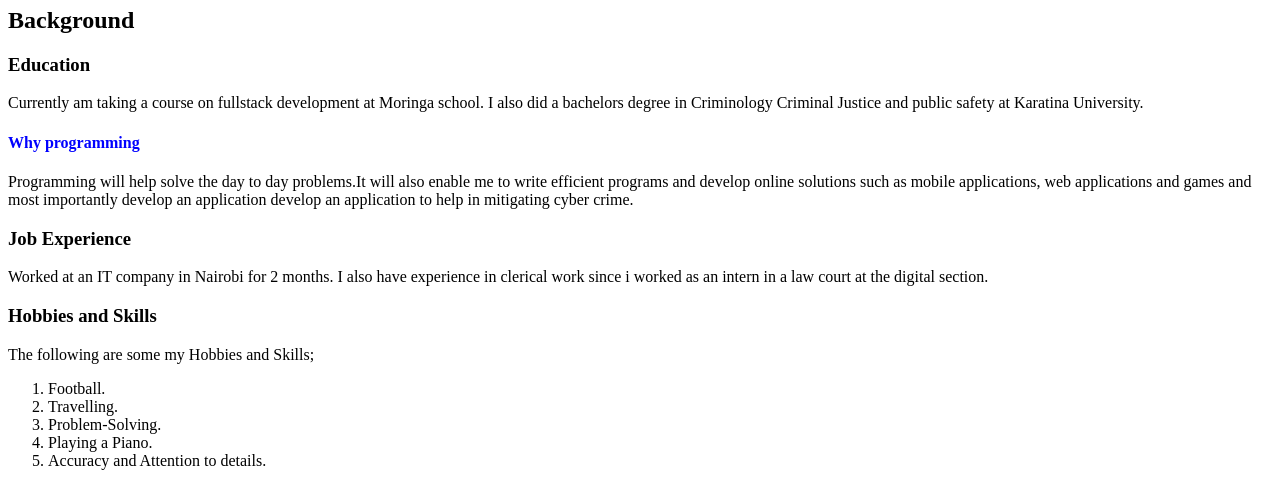
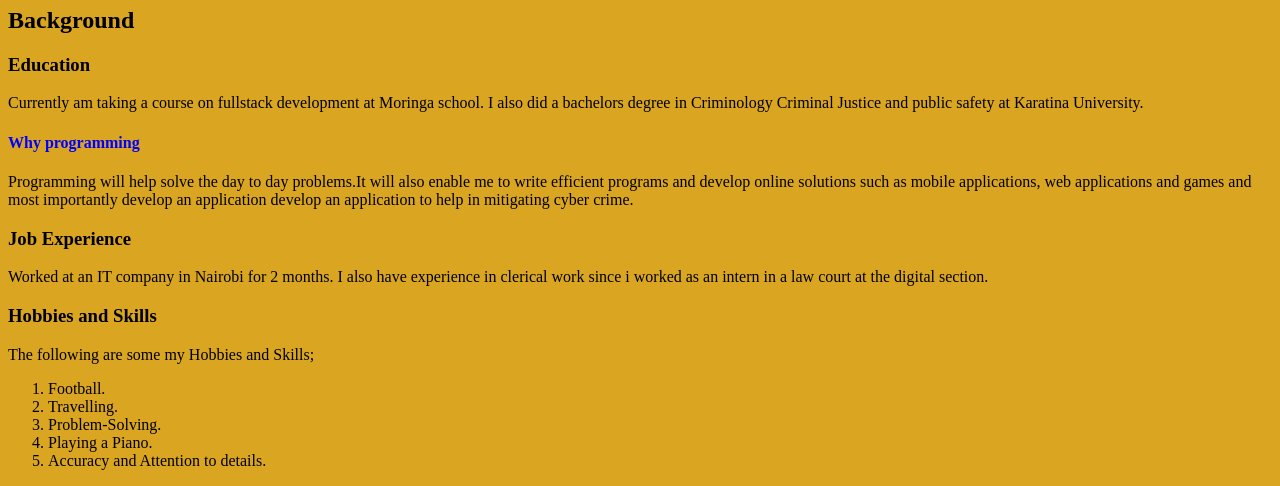
Before and after one commit to Ammoh-Moringa/portfolio-landingpage, a plain HTML site: page index.html in a window 1280 px wide. Shown: the part 665-1151 px from the top of the page. Drawn offline with Linux system fonts and the light colour scheme.

Commit message:
Add background color

```diff
--- a/index.css
+++ b/index.css
@@ -1,3 +1,6 @@
 #prog{
   color: blue;
 }
+*{
+  background: goldenrod;
+}
--- a/index.html
+++ b/index.html
@@ -5,7 +5,7 @@
   <meta http-equiv="X-UA-Compatible" content="IE=edge">
   <meta name="viewport" content="width=device-width, initial-scale=1.0">
   <link rel="stylesheet" href="index.css">
-  <title>Document</title>
+  <title>portfolio</title>
 </head>
 <body>
   <nav>
```
